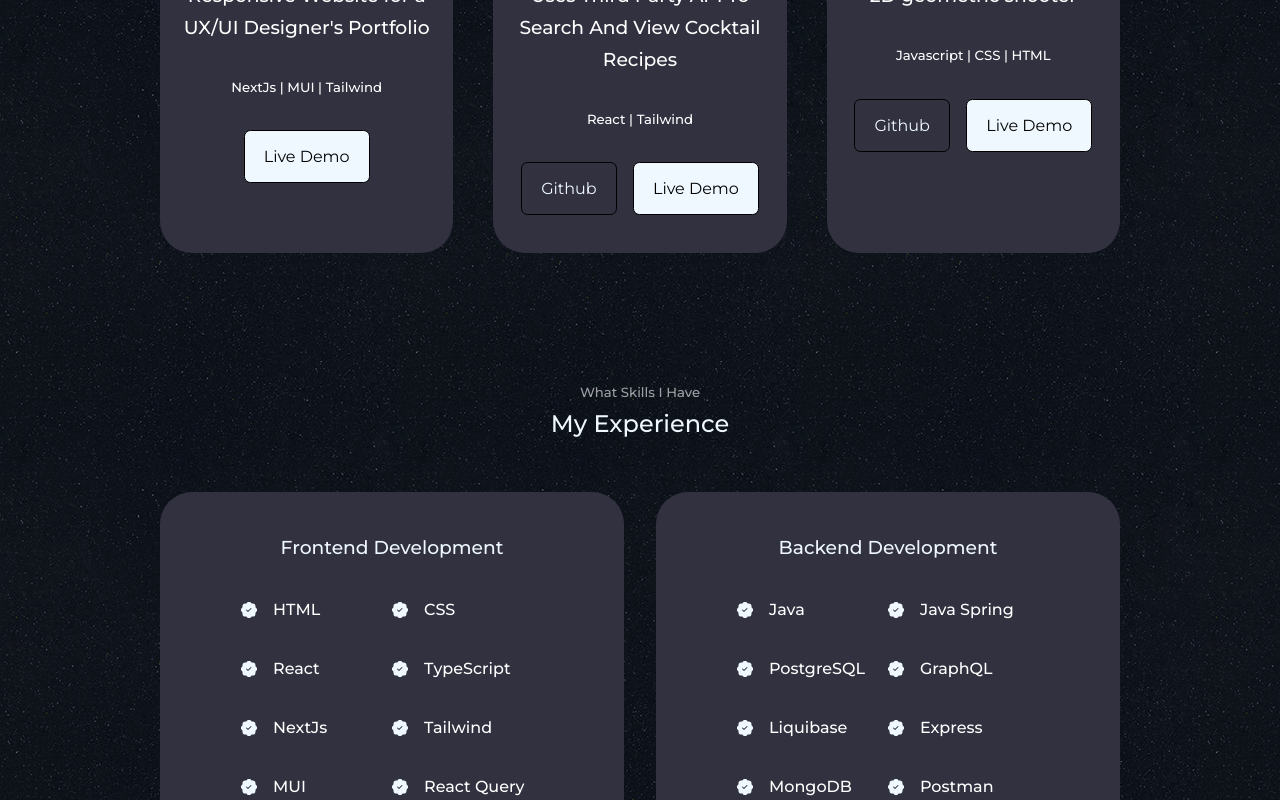
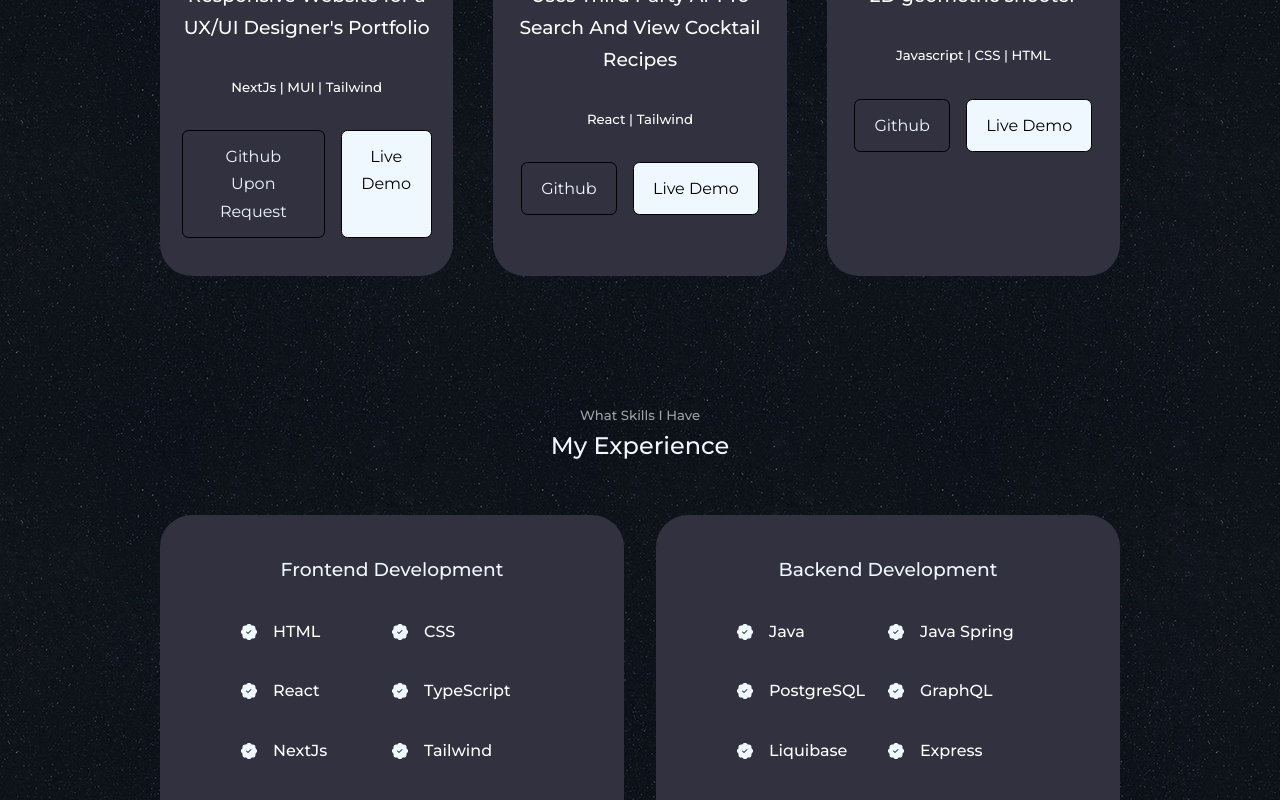
Before and after one commit to cmakride/react-portfolio-website, a React (Create React App) app: page / in a window 1280 px wide. Shown: the part 1400-2200 px from the top of the page. Built offline with nearby package versions, Linux system fonts and the light colour scheme.

Commit message:
Add 'Github Upon Request' button and center button text
In the Portfolio component, a conditional button stating 'Github Upon Request' has been added for any project without a GitHub link. Additionally, CSS was updated to center-align text in all buttons.

```diff
--- a/src/components/portfolio/Portfolio.tsx
+++ b/src/components/portfolio/Portfolio.tsx
@@ -60,6 +60,7 @@ export default function Portfolio() {
                   Github
                 </a>
               )}
+              {!Boolean(project?.github) && <div className="btn">Github Upon Request</div>}
               <a
                 href={project.demo}
                 className="btn btn-primary"
--- a/src/index.css
+++ b/src/index.css
@@ -141,6 +141,7 @@ a:hover {
   color: var(--color-primary);
   padding: 0.75rem 1.2rem;
   border-radius: 0.4rem;
+  text-align: center;
   cursor: pointer;
   border: 1px solid black;
   transition: var(--transition);
```
